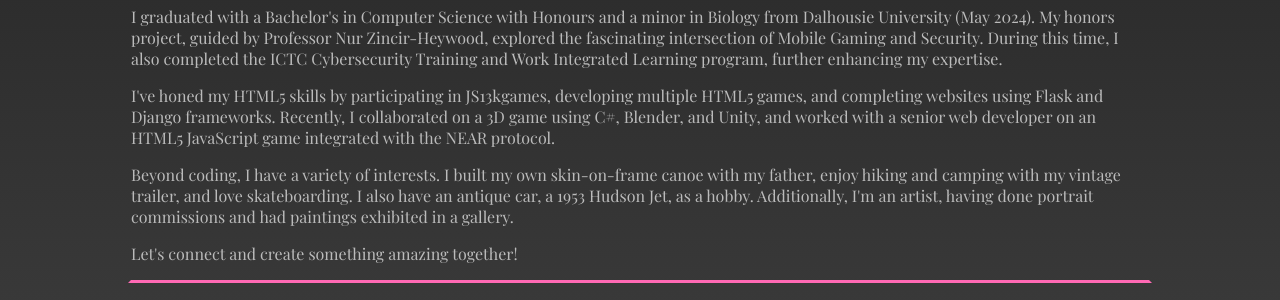
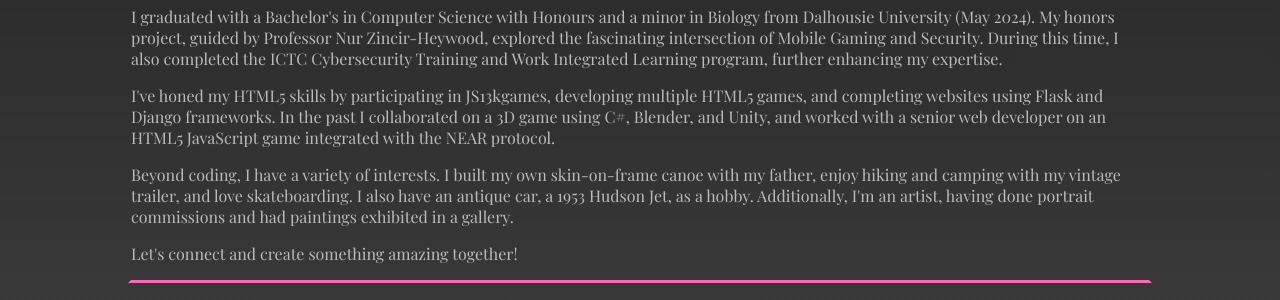
Before and after one commit to Vertfromage/Vertfromage.github.io, a Jekyll site: the page about/index.html, which Jekyll copies as it is, in a window 1280 px wide. Shown: the part 295-595 px from the top of the page. Built offline with Jekyll 4.4.1, drawn with Linux system fonts in a browser that asks for light colours.

Commit message:
Update index.html

```diff
--- a/about/index.html
+++ b/about/index.html
@@ -31,7 +31,7 @@
 
 <p>I graduated with a Bachelor's in Computer Science with Honours and a minor in Biology from Dalhousie University (May 2024). My honors project, guided by Professor Nur Zincir-Heywood, explored the fascinating intersection of Mobile Gaming and Security. During this time, I also completed the ICTC Cybersecurity Training and Work Integrated Learning program, further enhancing my expertise.</p>
 
-<p>I've honed my HTML5 skills by participating in JS13kgames, developing multiple HTML5 games, and completing websites using Flask and Django frameworks. Recently, I collaborated on a 3D game using C#, Blender, and Unity, and worked with a senior web developer on an HTML5 JavaScript game integrated with the NEAR protocol.</p>
+<p>I've honed my HTML5 skills by participating in JS13kgames, developing multiple HTML5 games, and completing websites using Flask and Django frameworks. In the past I collaborated on a 3D game using C#, Blender, and Unity, and worked with a senior web developer on an HTML5 JavaScript game integrated with the NEAR protocol.</p>
 
 <p>Beyond coding, I have a variety of interests. I built my own skin-on-frame canoe with my father, enjoy hiking and camping with my vintage trailer, and love skateboarding. I also have an antique car, a 1953 Hudson Jet, as a hobby. Additionally, I'm an artist, having done portrait commissions and had paintings exhibited in a gallery.</p>
 
```
